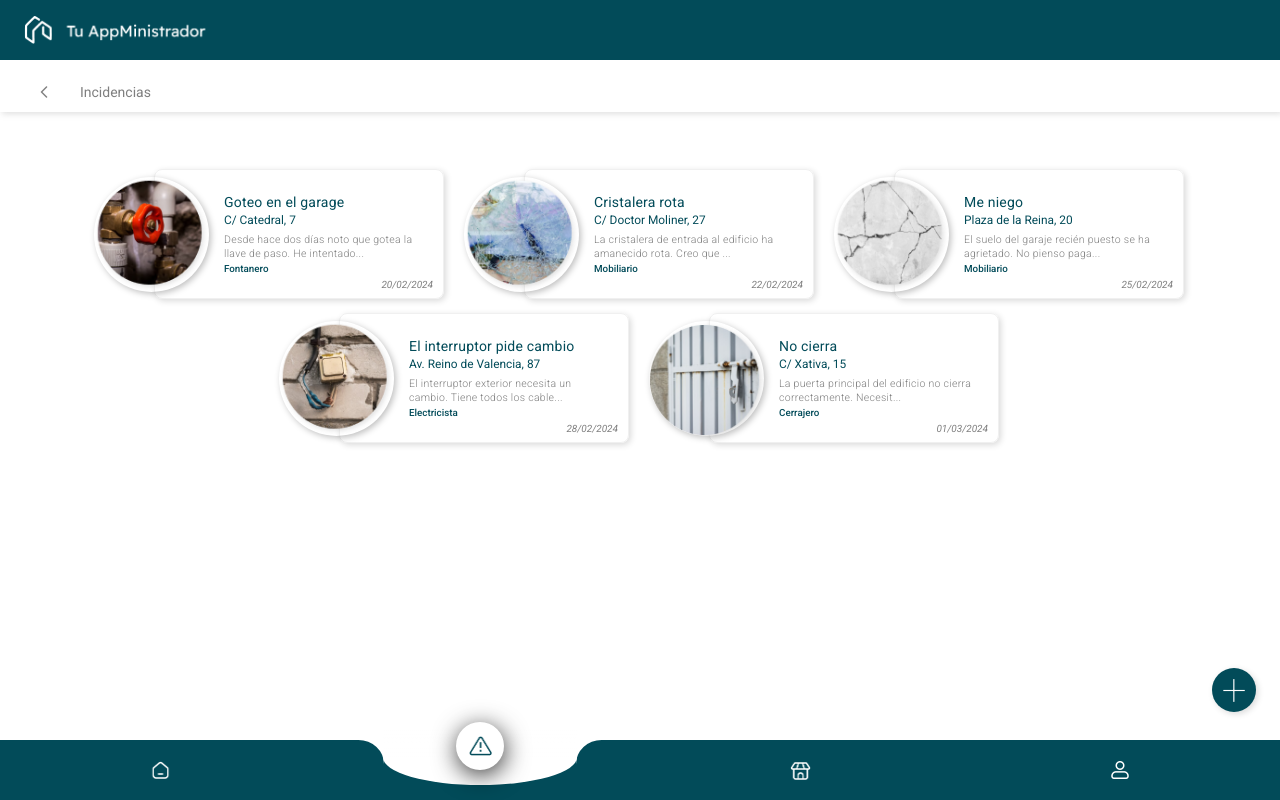
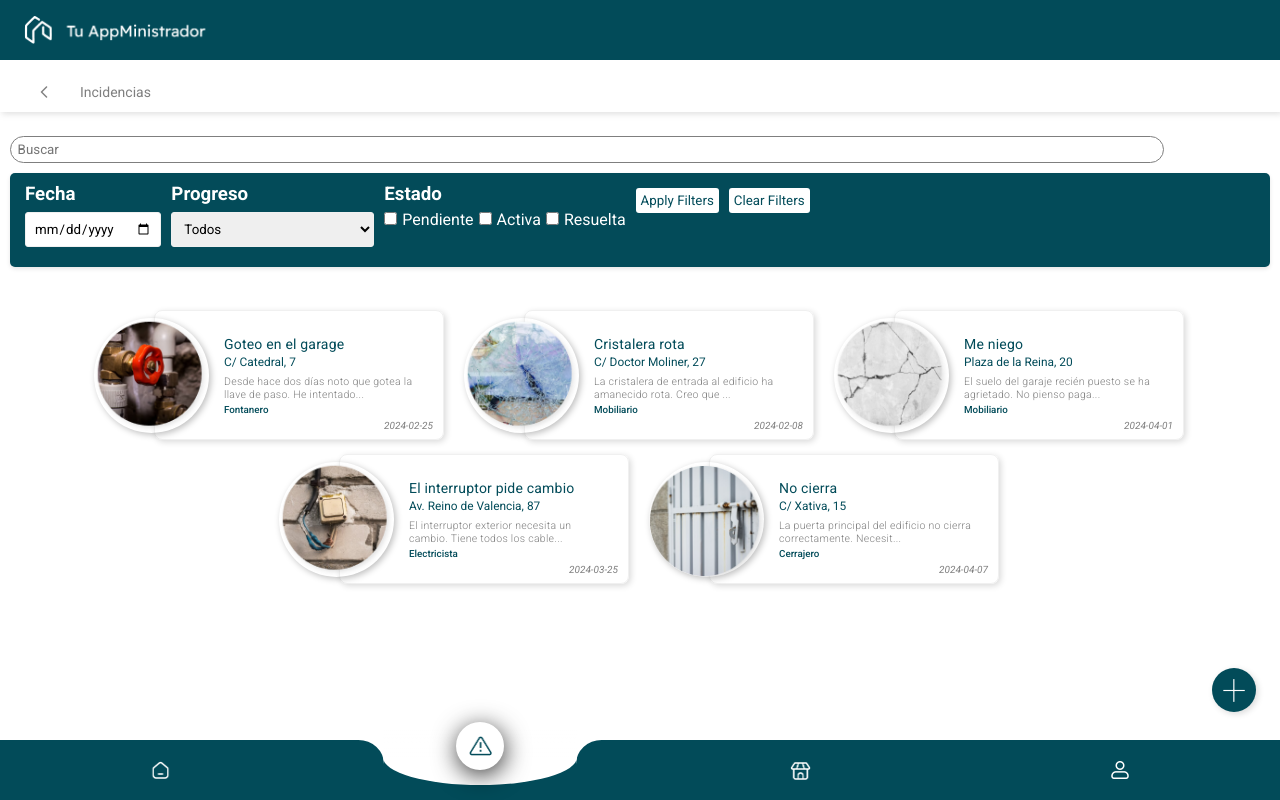
Before and after one commit to nuinn/appministrador_client, a React (Vite) app: page /incidencias in a window 1280 px wide. Built offline with nearby package versions, Linux system fonts and the light colour scheme.

Commit message:
filter + searchBar

```diff
--- /dev/null
+++ b/src/components/Filter/Filter.css
@@ -0,0 +1,54 @@
+.filter-container {
+  background-color: #034B59;
+  color: white;
+  padding: 10px;
+  border-radius: 5px;
+  box-shadow: 0 2px 4px rgba(0, 0, 0, 0.1);
+  margin: 10px;
+  height: auto;
+  display: flex;
+  flex-wrap: wrap;
+}
+
+.filter-container h3 {
+  margin-bottom: 2px;
+  margin-left: 5px;
+}
+
+.filter-container div {
+  margin-bottom: 5px;
+}
+
+.filter-container label {
+  display: block;
+  margin-bottom: 2px;
+}
+
+.filter-container select,
+.filter-container input {
+  width: auto;
+  padding: 8px;
+  border: 1px solid var(--light-grey-color);
+  border-radius: 3px;
+  margin: 5px;
+}
+
+.checkbox{
+  display: flex; /* o display: inline-flex; */
+  margin-right: 5px;
+}
+
+.filter-container .filterbutton {
+  background-color: white;
+  color: var(--secondary-color);
+  border: none;
+  padding: 5px;
+  margin: 5px;
+  border-radius: 3px;
+  cursor: pointer;
+  align-self: center ;
+}
+
+.filter-container .filterbutton:hover {
+  background-color: var(--light-grey-color);
+}
--- /dev/null
+++ b/src/components/Filter/Filter.jsx
@@ -0,0 +1,80 @@
+import React, { useState } from 'react';
+import './Filter.css';
+
+function FilterComponent({ data, onApplyFilters, onClearFilters }) {
+  const [filters, setFilters] = useState({});
+
+  const handleChange = (propertyName, value) => {
+    setFilters(prevFilters => ({
+      ...prevFilters,
+      [propertyName]: value
+    }));
+  };
+
+  function handleApplyFilters(){
+    onApplyFilters(filters);
+  };
+
+  function handleClearFilters(){
+    setFilters({});
+    onClearFilters();
+  };
+
+  return (
+    <div div className="filter-container">
+      {Object.keys(data).map(propertyName => (
+        <div key={propertyName}>
+          <h3>{data[propertyName].title}</h3>
+          {data[propertyName].type === 'select' ? (
+            <select
+              value={filters[propertyName] || ''}
+              onChange={e => handleChange(propertyName, e.target.value)}
+            >
+              <option value="">Todos</option>
+              {data[propertyName].options.map(option => (
+                <option key={option} value={option}>{option}</option>
+              ))}
+            </select>
+          ) : data[propertyName].type === 'checkbox' ? (
+            <div className='checkbox'>
+              {data[propertyName].options.map(option => (
+                <label key={option}>
+                  <input
+                    type="checkbox"
+                    checked={filters[propertyName] && filters[propertyName][option]}
+                    onChange={e => handleChange(propertyName, {
+                      ...filters[propertyName],
+                      [option]: e.target.checked
+                    })}
+                  />
+                  {option}
+                </label>
+              ))}
+            </div>
+          ) :
+           data[propertyName].type === 'date' ? (
+            <input
+              type="date"
+              value={filters[propertyName] || ''}
+              onChange={e => handleChange(propertyName, e.target.value)}
+              placeholder={`Filter ${propertyName}`}
+            />
+          ) : (
+            <input
+              type="text"
+              value={filters[propertyName] || ''}
+              onChange={e => handleChange(propertyName, e.target.value)}
+              placeholder={`Filter ${propertyName}`}
+            />
+          )}
+        </div>
+      ))}
+      <div className='buttons'>
+      <button className="filterbutton" onClick={handleApplyFilters}>Apply Filters</button>
+      <button className="filterbutton"onClick={handleClearFilters}>Clear Filters</button>
+      </div>
+    </div>
+  );
+}
+
+export default FilterComponent;
--- /dev/null
+++ b/src/components/SearchBar/SearchBar.css
@@ -0,0 +1,7 @@
+input[type="text"] {
+  margin-left: 10px;
+  border: solid 1px var(--grey-color);
+  border-radius: 15px;
+  width: 90%;
+  height: 25px;
+}
--- /dev/null
+++ b/src/components/SearchBar/SearchBar.jsx
@@ -0,0 +1,30 @@
+import { useState } from "react";
+import './SearchBar.css'
+
+function SearchBar(props) {
+  const [searchedText, setSearchedText]  = useState('')
+  const { onSearch } = props
+  function handleChange(typedText) {
+    setSearchedText(typedText)
+
+  }
+
+  function handleKeyDown(event){
+    if (event.key === 'Enter') {
+      onSearch(searchedText)
+    }
+  };
+  return(
+    <>
+      <input
+      type="text"
+      value={searchedText}
+      onChange={e => handleChange(e.target.value)}
+      onKeyDown={handleKeyDown}
+      placeholder={`  Buscar`}
+    />
+    </>
+  )
+}
+
+export default SearchBar
--- /dev/null
+++ b/src/components/styled/StyledFilter/StyledFilter.js
@@ -0,0 +1,8 @@
+import styled from "styled-components";
+
+const StyledFilter = styled.div`
+  display: flex;
+  flex-direction: column;
+`;
+
+export default StyledFilter;
--- a/src/data/incidents.json
+++ b/src/data/incidents.json
@@ -5,7 +5,7 @@
       "description": "Desde hace dos días noto que gotea la llave de paso. He intentado cerrarla bien, pero el goteo persiste.",
       "owner": "Juan Pérez",
       "provider": "Fontanero",
-      "date": "20/02/2024",
+      "date": "2024-02-25",
       "progress": "Registro de incidencia",
       "image": "/src/assets/images/incidencia1.png",
       "status": "Pendiente"
@@ -16,7 +16,7 @@
       "description": "La cristalera de entrada al edificio ha amanecido rota. Creo que han intentado forzar la entrada durante la noche.",
       "owner": "María Gómez",
       "provider": "Mobiliario",
-      "date": "22/02/2024",
+      "date": "2024-02-08",
       "progress": "Registro de incidencia",
       "image": "/src/assets/images/incidencia2.png",
       "status": "Pendiente"
@@ -27,7 +27,7 @@
       "description": "El suelo del garaje recién puesto se ha agrietado. No pienso pagar más por un trabajo mal hecho. Necesito una solución inmediata.",
       "owner": "Luis Rodríguez",
       "provider": "Mobiliario",
-      "date": "25/02/2024",
+      "date": "2024-04-01",
       "progress": "Trabajando en la reparación",
       "image": "/src/assets/images/incidencia3.png",
       "status": "Pendiente"
@@ -38,7 +38,7 @@
       "description": "El interruptor exterior necesita un cambio. Tiene todos los cables expuestos y es peligroso. Urgente intervención de un electricista.",
       "owner": "Ana Martínez",
       "provider": "Electricista",
-      "date": "28/02/2024",
+      "date": "2024-03-25",
       "progress": "Registro de incidencia",
       "image": "/src/assets/images/incidencia4.png",
       "status": "Activa"
@@ -49,7 +49,7 @@
       "description": "La puerta principal del edificio no cierra correctamente. Necesitamos la ayuda de un cerrajero para solucionar el problema lo antes posible.",
       "owner": "Carlos López",
       "provider": "Cerrajero",
-      "date": "01/03/2024",
+      "date": "2024-04-07",
       "progress": "Registro de incidencia",
       "image": "/src/assets/images/incidencia5.png",
       "status": "Resuelta"
--- /dev/null
+++ b/src/data/incidentsFilter.json
@@ -0,0 +1,16 @@
+{
+  "date": {
+    "title": "Fecha",
+    "type": "date"
+  },
+  "progress": {
+    "title": "Progreso",
+    "type": "select",
+    "options": ["Registro de incidencia", "Apertura de reclamación", "Inspección", "Trabajando en la reparación", "Finalización"]
+  },
+  "status": {
+    "title": "Estado",
+    "type": "checkbox",
+    "options": ["Pendiente", "Activa", "Resuelta"]
+  }
+}
--- a/src/pages/Search/Search.jsx
+++ b/src/pages/Search/Search.jsx
@@ -1,13 +1,79 @@
+import { useState } from 'react'
 import communities from '../../data/communities.json'
 import incidents from '../../data/incidents.json'
+import incidentsFilter from '../../data/incidentsFilter.json'
 import Header from '../../components/Header/Header.jsx'
 import StyledCardsContainer from '../../components/styled/CardsContainer/CardsContainer.js'
+import StyledFilter from '../../components/styled/StyledFilter/StyledFilter.js'
 import Card from '../../components/Card/Card.jsx'
 import StyledFloatingButton from '../../components/styled/FloatingButton/FloatingButton.js'
 import Footer from '../../components/Footer/Footer.jsx'
+import Filter from '../../components/Filter/Filter.jsx'
+import SearchBar from '../../components/SearchBar/SearchBar.jsx'
 
 function Search(props) {
   const { type } = props
+  const [filteredIncidents, setFilteredIncidents] = useState(incidents);
+  const [incidentsInLastSearch, setIncidentsInLastSearch] = useState(incidents);
+  const [searchedCommunities, setSearchedCommunities] = useState(communities);
+  function handleApplyFilters(filters){
+    let newFilteredData = incidents;
+
+    if (filters.status) {
+      const trueStatusNames = [];
+      for (const key in filters.status) {
+        if (filters.status[key]) {
+          trueStatusNames.push(key);
+        }
+      }
+      const newFilteredDataStatuses = newFilteredData.filter(item => trueStatusNames.includes(item.status));
+      newFilteredData = newFilteredDataStatuses;
+    }
+    if (filters.date) {
+      newFilteredData = newFilteredData.filter(item => new Date(item.date) >= new Date(filters.date));
+    }
+
+    if (filters.progress) {
+      newFilteredData = newFilteredData.filter(item => item.progress === filters.progress);
+    }
+    setFilteredIncidents(newFilteredData);
+  };
+  const handleClearFilters = () => {
+    setFilteredIncidents(incidents)
+  };
+
+  function handleSearchedText(searchedText){
+    if (type ==='communities'){
+      let newSearchedComunities = searchedCommunities;
+      if (searchedText) {
+        console.log(newSearchedComunities);
+        newSearchedComunities = newSearchedComunities.filter(item =>{
+          console.log(item.address);
+          return item.address.includes(searchedText)
+
+        }
+        )
+        console.log(newSearchedComunities);
+      }
+      else{
+        newSearchedComunities = communities
+      }
+      setSearchedCommunities(newSearchedComunities)
+    }
+    else{
+      let newFilteredData = filteredIncidents;
+      if (searchedText) {
+        newFilteredData = newFilteredData.filter(item =>
+          item.title.includes(searchedText) || item.description.includes(searchedText)
+        )
+      }
+      else{
+        newFilteredData = incidentsInLastSearch;
+      }
+      setIncidentsInLastSearch(filteredIncidents)
+      setFilteredIncidents(newFilteredData);
+    }
+  }
 
   return (
     <>
@@ -15,14 +81,18 @@ function Search(props) {
       title={ type === 'communities' ? 'Comunidades' : 'Incidencias' }
       path='/'
       />
+      <SearchBar onSearch = {handleSearchedText}/>
+      <StyledFilter>
+        { type === 'incidents' && <Filter data={incidentsFilter} onApplyFilters={handleApplyFilters} onClearFilters={handleClearFilters} />}
         <StyledCardsContainer>
-        { type === 'communities' && communities.map((community, i) =>
+          { type === 'communities' && searchedCommunities.map((community, i) =>
             <Card key={`${community} ${i}`} type={type} data={community} />
           )}
-        { type === 'incidents' && incidents.map((incident, i) =>
+          { type === 'incidents' && filteredIncidents.map((incident, i) =>
             <Card key={`${incident} ${i}`} type={type} data={incident} />
           )}
         </StyledCardsContainer>
+      </StyledFilter>
       <StyledFloatingButton>
         <span>+</span>
       </StyledFloatingButton>
```
Lines whose indentation alone changed are shown as unchanged.
